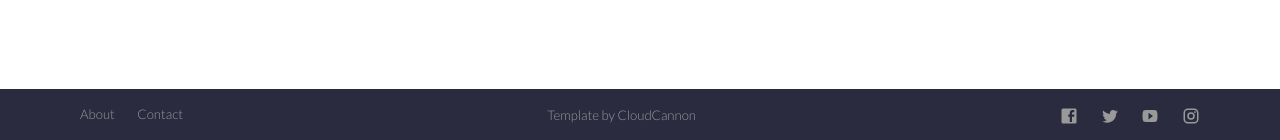
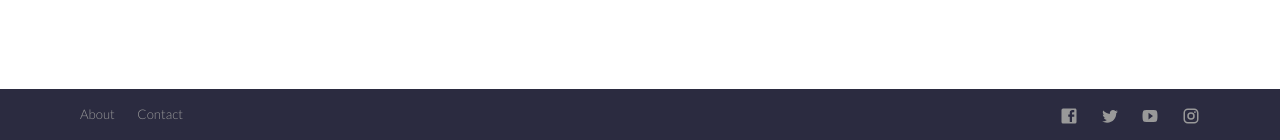
Before and after one commit to kidist919/kidist919.github.io, a Jekyll site: the page built from about.html, in a window 1280 px wide and 900 px high, scrolled down 489 px. Shown: the part 757-897 px from the top of the window. Built offline with Jekyll 4.4.1, drawn with Linux system fonts in a browser that asks for light colours; nearby versions of some CDN libraries.

Commit message:
Update default.html

```diff
--- a/_layouts/default.html
+++ b/_layouts/default.html
@@ -10,7 +10,7 @@
 
 		<link rel="apple-touch-icon" href="{{ site.baseurl }}/apple-touch-icon.png">
 		<link rel="icon" type="image/png" href="{{ site.baseurl }}/touch-icon.png" sizes="192x192">
-		<link rel="icon" type="image/png" href="{{ site.baseurl }}/images/favicon.png">
+
 
 		<link rel="stylesheet" href="https://fonts.googleapis.com/css?family=Lato:300|Rubik:300">
 		<link rel="stylesheet" href="{{ site.baseurl }}/css/screen.css">
@@ -65,9 +65,7 @@
 					{% endfor %}
 				</ul>
 				<p class="copyright">
-					<a href="https://cloudcannon.com/">
-						Template by CloudCannon
-					</a>
+
 				</p>
 			</div>
 		</footer>
```
